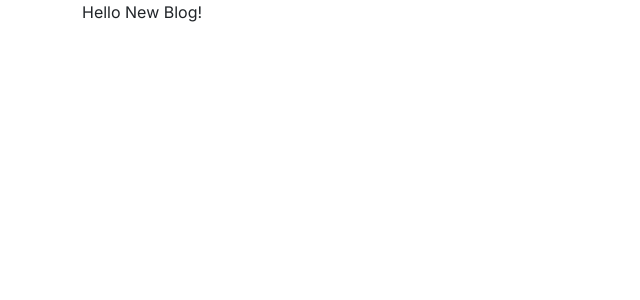
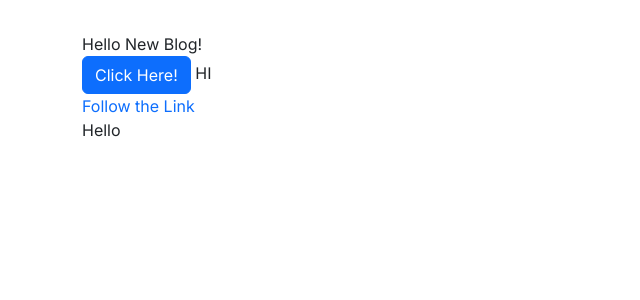
Before and after one commit to code-serg/blog-next, a Next.js app in the folder frontend/: page /blog in a window 1280 px wide. Shown: the top 300 px of the page, without its empty margins (0-640 px from the left). Built offline with nearby package versions, Linux system fonts and the light colour scheme.

Commit message:
cont'd initial setup and sass installation

```diff
--- a/frontend/package.json
+++ b/frontend/package.json
@@ -13,7 +13,8 @@
     "next": "13.5.5",
     "react": "^18",
     "react-bootstrap": "^2.9.0",
-    "react-dom": "^18"
+    "react-dom": "^18",
+    "sass": "^1.69.4"
   },
   "devDependencies": {
     "@types/node": "^20",
--- a/frontend/src/pages/_app.tsx
+++ b/frontend/src/pages/_app.tsx
@@ -5,6 +5,7 @@ import { Container, SSRProvider } from 'react-bootstrap';
 
 import 'bootstrap/dist/css/bootstrap.min.css';
 import '@/styles/globals.css';
+import styles from '@/styles/App.module.css';
 
 const inter = Inter({ subsets: ['latin'] });
 
@@ -24,7 +25,7 @@ export default function App({ Component, pageProps }: AppProps) {
       <SSRProvider>
         <div className={inter.className}>
           <main>
-            <Container>
+            <Container className={styles.pageContainer}>
               <Component {...pageProps} />
             </Container>
           </main>
--- a/frontend/src/pages/blog.tsx
+++ b/frontend/src/pages/blog.tsx
@@ -1,4 +1,5 @@
 import Head from 'next/head';
+import { Button } from 'react-bootstrap';
 
 export default function BlogPage() {
   return (
@@ -10,7 +11,16 @@ export default function BlogPage() {
           content="Full Stack Blog with MERN + Next.js"
         />
       </Head>
-      <div>Hello New Blog!</div>
+      <div>
+        <div>Hello New Blog!</div>
+        <div>
+          <Button>Click Here!</Button> HI{' '}
+        </div>
+        <div>
+          <a href="#">Follow the Link</a>
+        </div>
+        <div> Hello </div>
+      </div>
     </>
   );
 }
--- a/frontend/src/styles/App.module.css
+++ b/frontend/src/styles/App.module.css
@@ -0,0 +1,4 @@
+.pageContainer {
+  padding-top: 2rem;
+  padding-bottom: 2rem;
+}
```
Also changed, not shown: 1 other file (tests, documents, lock files or other folders).
